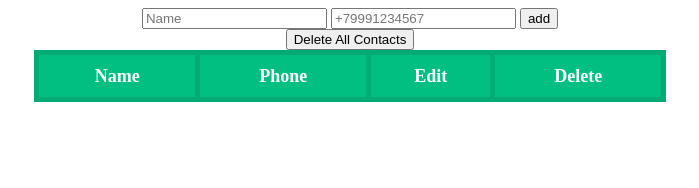
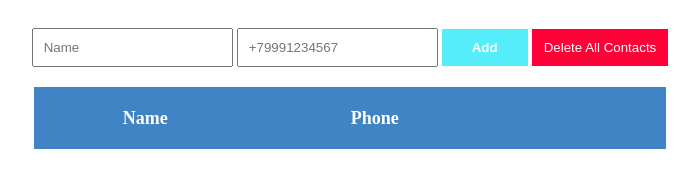
Before and after one commit to Mirych/phonebook, a plain HTML site: page index.html in a window 1280 px wide. Shown: the whole page, without its empty margins (290-989 px from the left). Drawn offline with Linux system fonts and the light colour scheme.

Commit message:
new design

```diff
--- a/index.html
+++ b/index.html
@@ -13,15 +13,15 @@
       <form id="addingForm" action="">
         <input id="name" type="text" placeholder='Name' required>
         <input id="phone" type="text" placeholder='+79991234567' required>
-        <input type="submit" value="add" >
+        <input id="add" type="submit" value="Add">
       </form>
       <button id="deleteAll">Delete All Contacts</button>
-      <table id="contactsTable" border="1" >
+      <table id="contactsTable">
         <tr>
           <th>Name</th>
           <th>Phone</th>
-          <th>Edit</th>
-          <th>Delete</th>
+          <th id="editTH"></th>
+          <th id="delTH"></th>
         </tr>
       </table>
     </div>
--- a/style.css
+++ b/style.css
@@ -1,43 +1,90 @@
-.wrapper  {
+.wrapper {
 	text-align: center;
+}
+
+
+button {
+	border: none;
+	color: #fff;
+	cursor: pointer;
+}
+
+#addingForm {
+	display: inline-block;
+	padding-top: 20px;
+	padding-bottom: 20px;
+}
+
+#addingForm input {
+	padding: 10px;
+}
+
+#add {
+	font-weight: bold;
+	padding: 11px 30px !important;
+	color: #fff;
+	background: #56edfb;
+  	border: none;
+  	cursor: pointer;
+}
+
+#deleteAll {
+	padding: 11px 12px;
+	background: #fd0036;
+}
+
+#editTH {
+	width: 80px;
+	padding-right: 30px;
+}
+
+#delTH {
+	width: 60px;
+}
+
+#del {
+	padding: 11px 20px;
+	background-color: #fd0036;
+}
+
+#edit {
+	padding: 11px 30px;
+	background-color: #56edfb;
+}
+
+#save {
+	padding: 11px 30px;
+	background-color: #53ea56;
 }
 
 table {
 	width: 50%;
-	border-collapse: collapse;
 	font-size: 18px;
-	text-align: center;
 	margin-left: auto;
 	margin-right: auto;
+	border-collapse: collapse;
+
 }
 
 table input {
  	width: 120px;
-  	height: 20px;
+  	height: 30px;
   	font-size: 16px;
+  	text-align: center;
+  	border: 2px solid #53ea56;
 }
 
-th {
+tr th {
 	color: #ffffff;
 	font-weight: bold;
-	background: #00bf80;
-	height: 40px;
-	border: 5px solid #01ab73;
+	background-color: #4184c6;
+	height: 60px;
 }
 
-td {
-	border: 5px solid #e8e9eb;
-	height: 40px;
+tr {
+	height: 50px;
 }
 
-tr:nth-child(2n) {
-	background: #f4f4f4;
+tr:nth-child(2n+1) {
+	background: #e1e3e4;
 }
-
-tr:hover {
-	background: #ebffe8;
-}
-
-
-
-/*переделать дизайн полностью, кнопки и названия.*/
--- a/test.js
+++ b/test.js
@@ -65,7 +65,7 @@ function deleteAllContacts(btn) {
 function editContact(btn) {
 	// change btn for save
 	var td = btn.parentNode;
-	td.innerHTML = '<button id="save" onclick="saveContact(this)">save</button>';
+	td.innerHTML = '<button id="save" onclick="saveContact(this)">Save</button>';
 
 	let tr = td.parentNode;
 	var td = tr.querySelectorAll('td');
@@ -78,7 +78,7 @@ function editContact(btn) {
 function saveContact(btn) {
 	// change btn for edit
 	var td = btn.parentNode;
-	td.innerHTML = '<button id="edit" onclick="editContact(this)">edit</button>';
+	td.innerHTML = '<button id="edit" onclick="editContact(this)">Edit</button>';
 
 	let tr = td.parentNode;
 	var td = tr.querySelectorAll('td');
@@ -120,8 +120,8 @@ function addRow(contact, id) {
 	phoneCell.innerHTML = contact.phone;
 
 	let editCell = row.insertCell();
-	editCell.innerHTML = '<button id="edit" onclick="editContact(this)">edit</button>';
+	editCell.innerHTML = '<button id="edit" onclick="editContact(this)">Edit</button>';
 
 	let deleteCell = row.insertCell();
-	deleteCell.innerHTML = '<button id="del" onclick="deleteContact(this)">delete</button>';
+	deleteCell.innerHTML = '<button id="del" onclick="deleteContact(this)">Delete</button>';
 }
```
